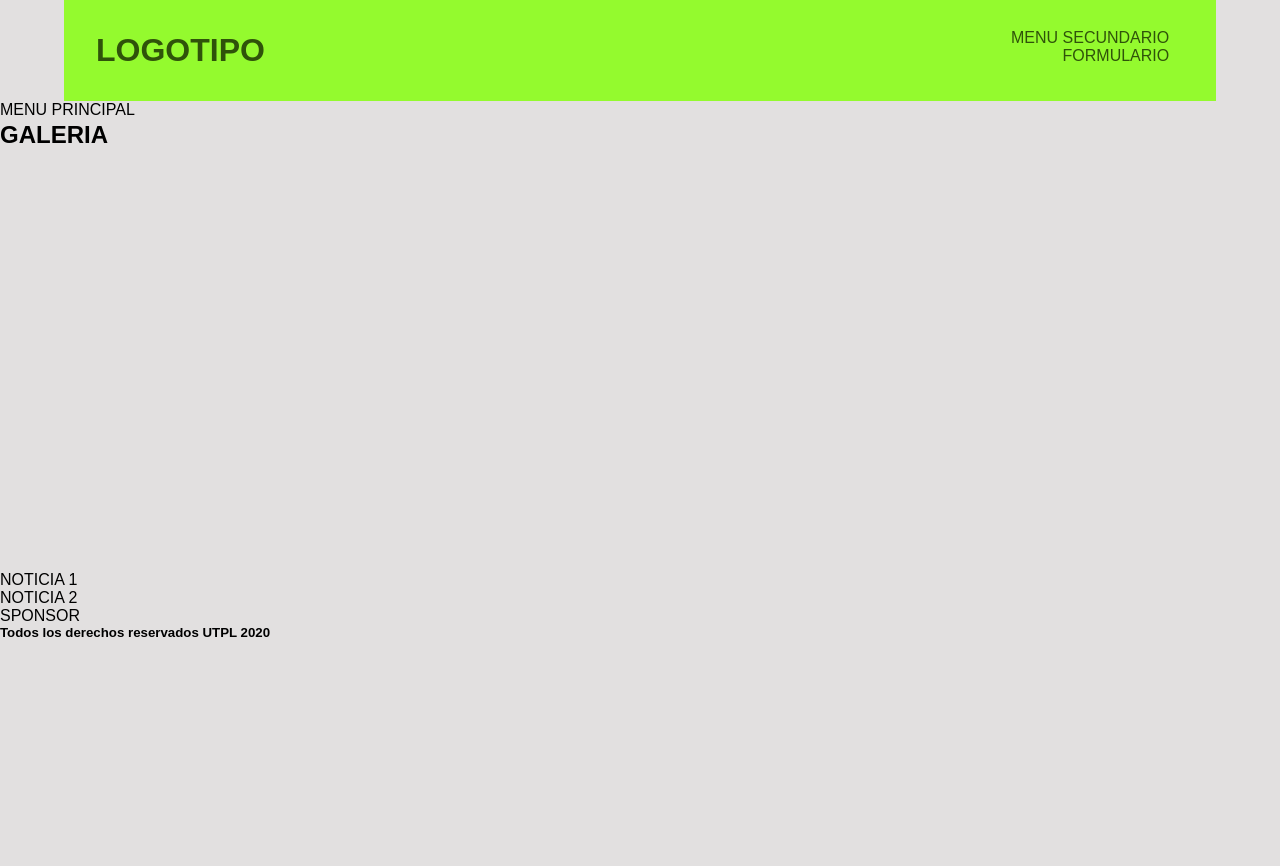
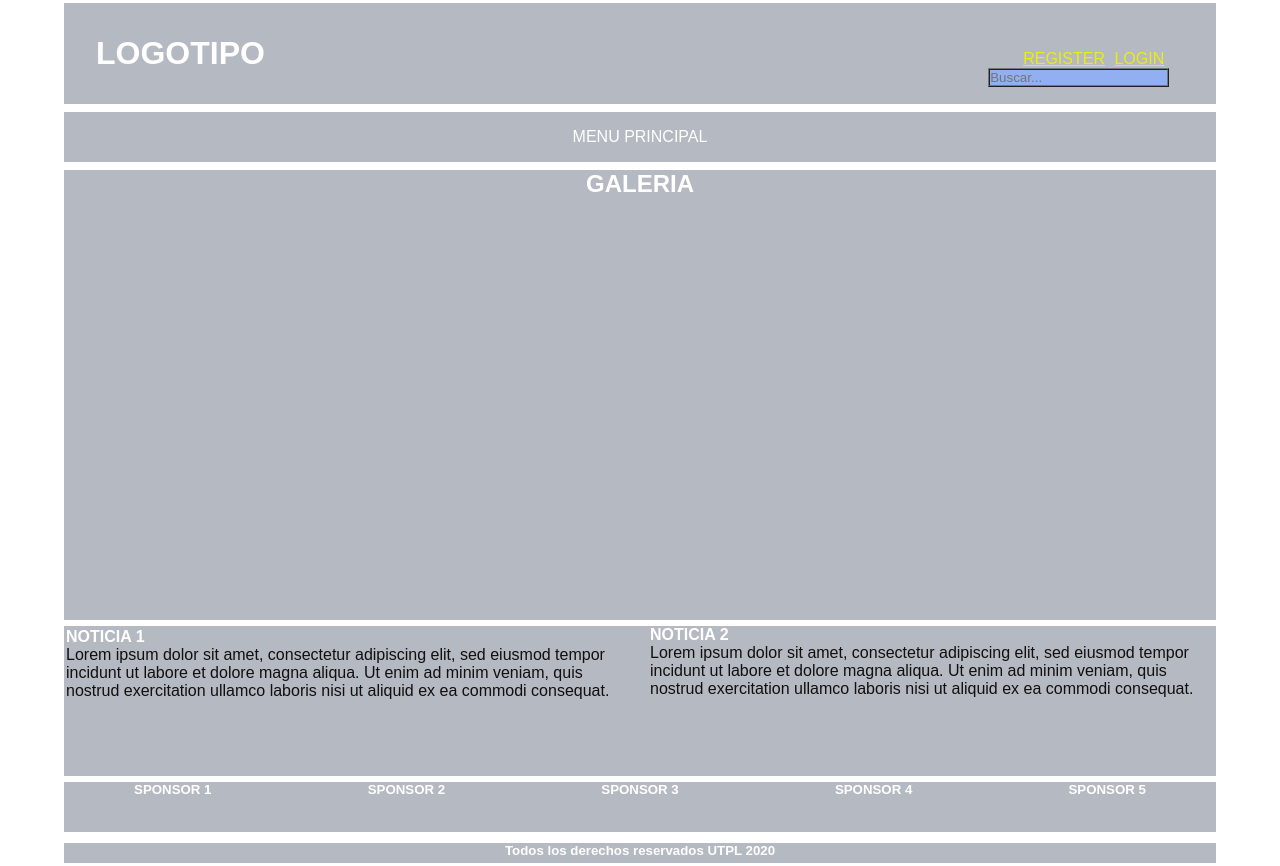
Before and after one commit to AndresRoman/ingenieriaWeb, a plain HTML site: page ingenieriaWeb/index.html in a window 1280 px wide. Before the commit the page ends 800 px from the top, so only its background shows below. Drawn offline with Linux system fonts and the light colour scheme.

Commit message:
taller2 v2:final

```diff
--- a/ingenieriaWeb/css/estilos.css
+++ b/ingenieriaWeb/css/estilos.css
@@ -5,11 +5,18 @@
 }
 body{
 	font-family: Arial, Helvetica, sans-serif;
-	background-color: #e2e0e0;
+	background-color: white;
 }
-header.cabeceraPrincipal, nav.menuPrincipal{
-	background-color: rgb(148, 250, 46);
-	color: rgb(47, 83, 10);
+a{
+	color: #ECEC10;
+}
+p{
+	color: rgb(17, 16, 16);
+}
+header.cabeceraPrincipal, nav.menuPrincipal, section.galeriaPrincipal, main.seccionPrincipal, aside.sponsor, footer.piePagina{
+	background-color: #B5B9C2;
+	border-style: solid;
+	color: #fff;
 	width: 90%;
 	margin: 0 auto;
 }
@@ -23,6 +30,15 @@ section.seccionCabecera{
 	display: inline-block;
 	text-align: right;
 }
+nav.menuSecundario a{
+	margin-right: 5px;
+}
+aside.buscador input{
+	background: #92AFF1;
+	border-style: ridge;
+	float: right;
+	color: white;
+}
 nav.menuPrincipal{
 	margin-top: 2px;
 }
@@ -33,4 +49,23 @@ nav.menuPrincipal div{
 section.galeriaPrincipal{
 	margin-top: 2px;
 	height: 450px;
+	text-align: center;
 }
+main.seccionPrincipal{
+	height: 150px;
+	column-count: 2;
+}
+section.noticias{
+	height: 95%;
+	margin: 2px 2px;
+  }
+aside.sponsor{
+	text-align: center;
+	height: 50px;
+	column-count: 5;
+}
+footer.piePagina{
+	margin-top: 5px;
+	text-align: center;
+	height: 20px;
+}
--- a/ingenieriaWeb/index.html
+++ b/ingenieriaWeb/index.html
@@ -11,14 +11,15 @@
 		<h1>LOGOTIPO</h1>
 		<section class="seccionCabecera">
 			<nav class="menuSecundario">
-				MENU SECUNDARIO
+				<a href="#">REGISTER</a>
+				<a href="#">LOGIN</a>
 			</nav>
 			<aside class="buscador">
-				FORMULARIO
+				<input type="text" name="Buscar" placeholder="Buscar...">
 			</aside>
 		</section>
 	</header>
-	<nav class="manuPrincipal">
+	<nav class="menuPrincipal">
 		<div>
 			MENU PRINCIPAL
 		</div>
@@ -26,16 +27,26 @@
 	<section class="galeriaPrincipal">
 		<h2>GALERIA</h2>
 	</section>
-	<main>
+	<main class="seccionPrincipal">
 		<section class="noticias">
-			NOTICIA 1
+			<h4>NOTICIA 1</h4>
+			<p>Lorem ipsum dolor sit amet, consectetur adipiscing elit, sed eiusmod tempor incidunt
+				ut labore et dolore magna aliqua. Ut enim ad minim veniam, quis nostrud exercitation
+				ullamco laboris nisi ut aliquid ex ea commodi consequat.</p>
 		</section>
 		<section class="noticias">
-			NOTICIA 2
+			<h4>NOTICIA 2</h4>
+			<p>Lorem ipsum dolor sit amet, consectetur adipiscing elit, sed eiusmod tempor incidunt
+				ut labore et dolore magna aliqua. Ut enim ad minim veniam, quis nostrud exercitation
+				ullamco laboris nisi ut aliquid ex ea commodi consequat.</p>
 		</section>
 	</main>
 	<aside class="sponsor">
-		SPONSOR
+		<h5>SPONSOR 1</h5>
+		<h5>SPONSOR 2</h5>
+		<h5>SPONSOR 3</h5>
+		<h5>SPONSOR 4</h5>
+		<h5>SPONSOR 5</h5>
 	</aside>
 	<footer class="piePagina">
 		<h5>Todos los derechos reservados UTPL 2020</h5>
```
